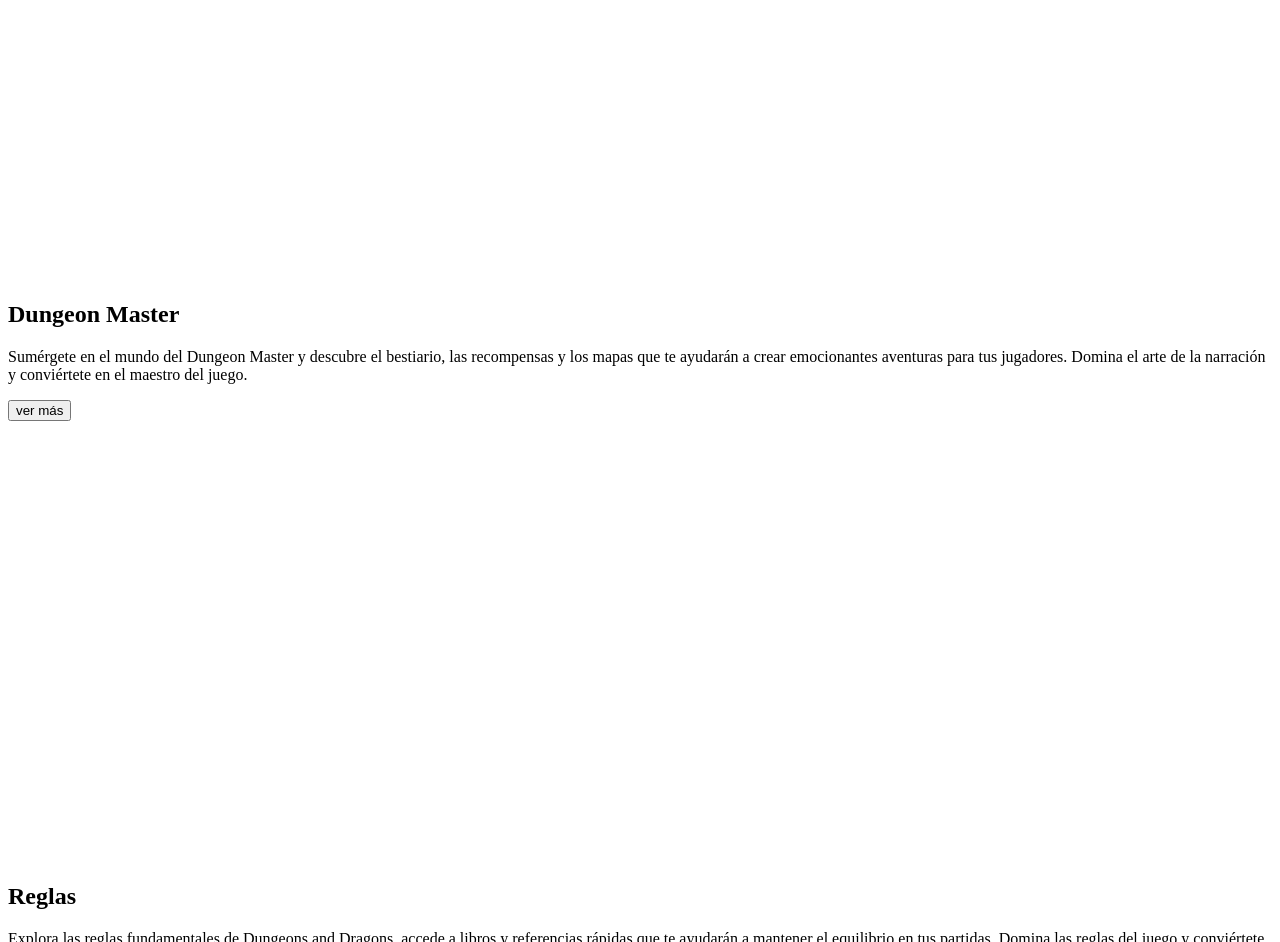
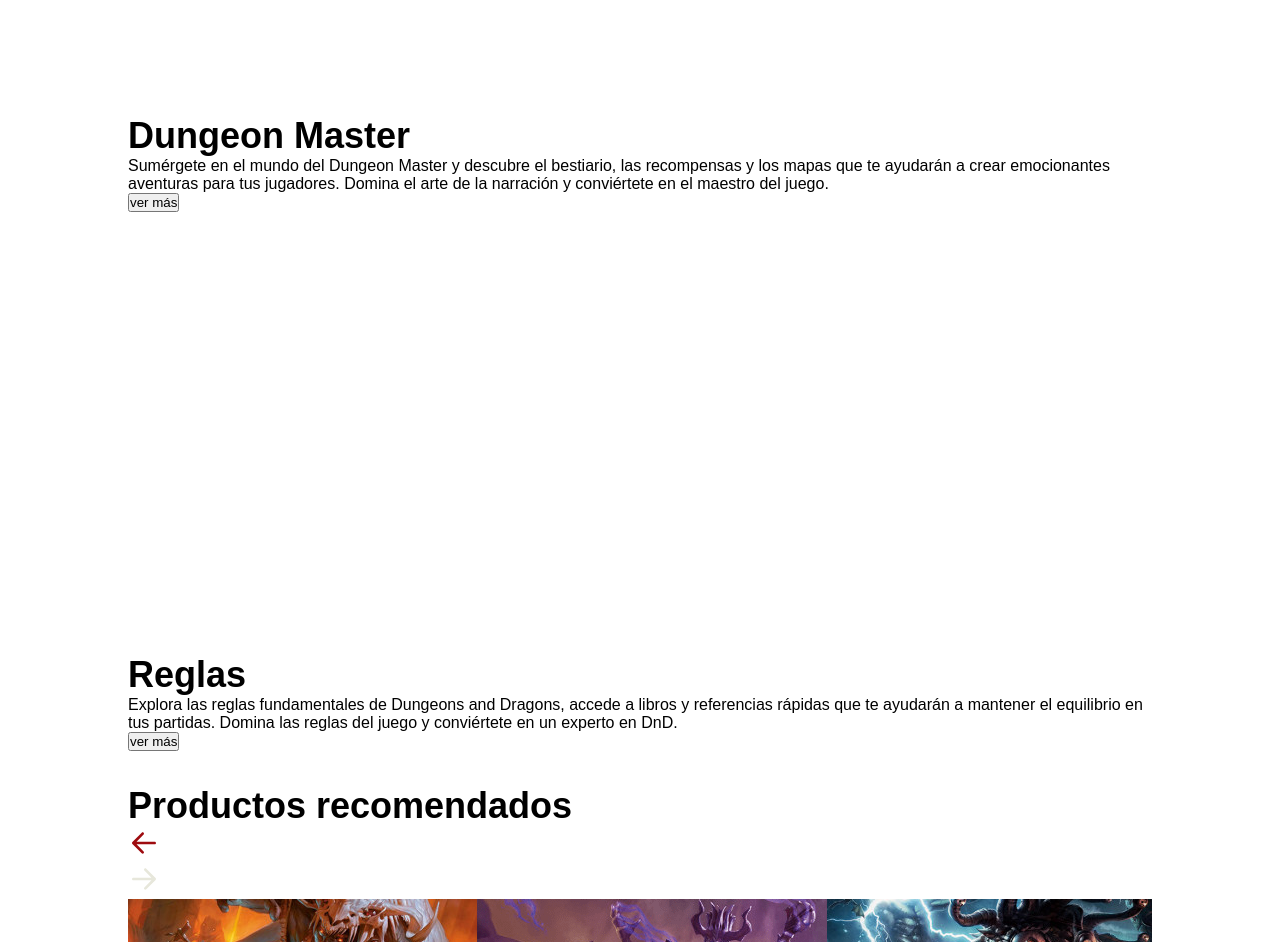
Before and after one commit to rodlBarrera/dungeons-and-dragons, a website: page index.html in a window 1280 px wide. Shown: the part 1858-2800 px from the top of the page. Drawn offline with nearby package versions, Linux system fonts and the light colour scheme; files that its build step writes are made by us from their sources.

Commit message:
add reset / general scss

```diff
--- a/scss/base/_general.scss
+++ b/scss/base/_general.scss
@@ -0,0 +1,38 @@
+main {
+    min-height: calc(100vh - 210px);
+}
+
+h1 {
+    font-weight: map-get($font-weight, 'extrabold');
+    font-size: map-get($title-size, 'md');
+}
+
+h2 {
+    font-weight: map-get($font-weight, 'bold');
+    font-size: map-get($middle-title-size, 'md');
+    margin: 0;
+}
+
+span {
+    font-weight: map-get($font-weight, 'semibold');
+}
+
+a {
+    text-decoration: none;
+    color: map-get($color, 'black');
+    &:hover {
+        @extend a;
+    }
+    &::selection {
+        @extend a;
+    }
+}
+
+.dnd-container {
+    padding: 0 10vw;
+    height: 100%;
+}
+
+.hidden {
+    display: none !important;
+}
--- a/scss/base/_reset.scss
+++ b/scss/base/_reset.scss
@@ -0,0 +1,11 @@
+* {
+    margin: 0;
+    padding: 0;
+    box-sizing: border-box;
+}
+
+body {
+    font-family: "Poppins", sans-serif !important;
+    font-size: 16px;
+    background: radial-gradient(var($bg-base-first) 50%, var($bg-base-second)) !important;
+}
--- a/scss/utilities/_variables.scss
+++ b/scss/utilities/_variables.scss
@@ -12,7 +12,7 @@
     'black': #000000
 );
 
-$form: (
+$font-weight: (
     'regular': 400,
     'semibold': 600,
     'bold': 700,
```
Also changed, not shown: css/style.css (added), scss/layout/media/media576.scss (added), scss/layout/media/media768.scss (added).
